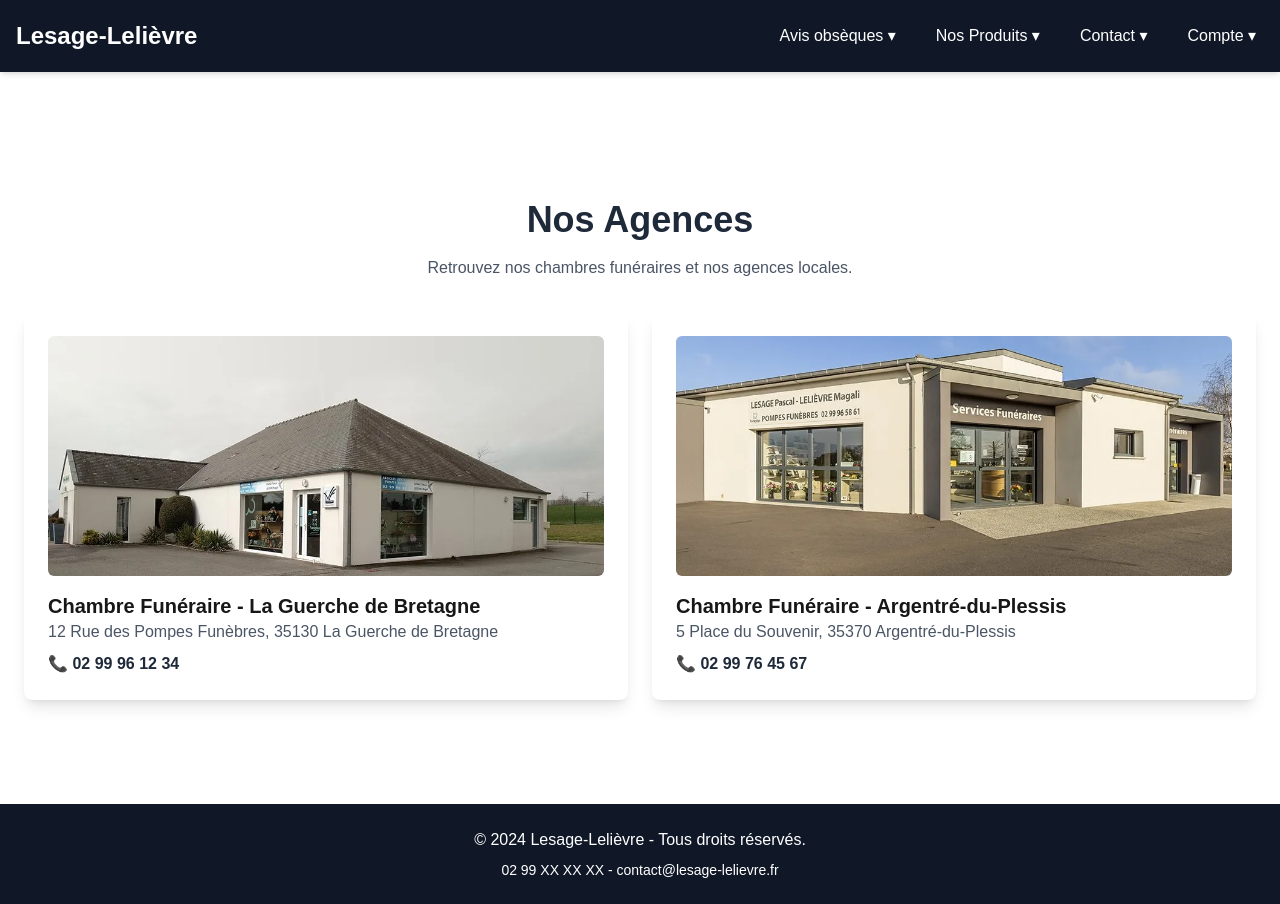
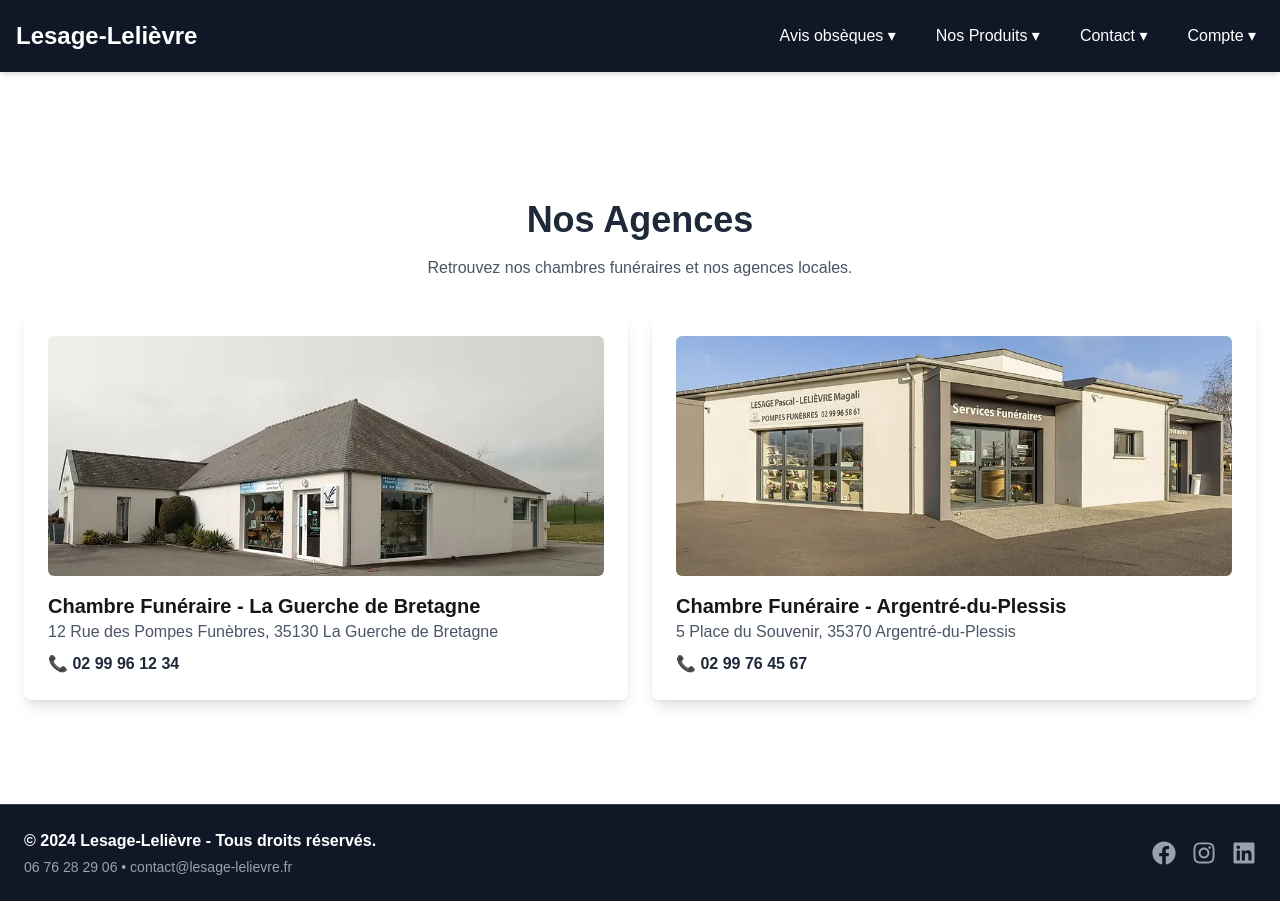
Before and after one commit to ATN35/lesage-lelievre, a Next.js app in the folder frontend/: page /contact/location in a window 1280 px wide. Built offline with nearby package versions, Linux system fonts and the light colour scheme.

Commit message:
footer upgrade

```diff
--- a/frontend/app/components/Footer.tsx
+++ b/frontend/app/components/Footer.tsx
@@ -1,8 +1,28 @@
+import { FaFacebook, FaInstagram, FaLinkedin } from "react-icons/fa";
+
 export default function Footer() {
-    return (
-      <footer className="bg-gray-900 text-white p-6 text-center mt-10">
-        <p>© 2024 Lesage-Lelièvre - Tous droits réservés.</p>
-        <p className="text-sm mt-2">02 99 XX XX XX - contact@lesage-lelievre.fr</p>
-      </footer>
-    );
-  }
+  return (
+    <footer className="bg-gray-900 text-gray-400 p-6 mt-10 border-t border-gray-700">
+      <div className="container mx-auto flex flex-col md:flex-row justify-between items-center">
+        {/* Informations de contact */}
+        <div className="text-center md:text-left">
+          <p className="text-white font-semibold">© 2024 Lesage-Lelièvre - Tous droits réservés.</p>
+          <p className="text-sm mt-1">06 76 28 29 06 • contact@lesage-lelievre.fr</p>
+        </div>
+
+        {/* Icônes de réseaux sociaux */}
+        <div className="flex space-x-4 mt-4 md:mt-0">
+          <a href="https://facebook.com" target="_blank" rel="noopener noreferrer" className="hover:text-white transition">
+            <FaFacebook size={24} />
+          </a>
+          <a href="https://instagram.com" target="_blank" rel="noopener noreferrer" className="hover:text-white transition">
+            <FaInstagram size={24} />
+          </a>
+          <a href="https://linkedin.com" target="_blank" rel="noopener noreferrer" className="hover:text-white transition">
+            <FaLinkedin size={24} />
+          </a>
+        </div>
+      </div>
+    </footer>
+  );
+}
--- a/package.json
+++ b/package.json
@@ -1,5 +1,6 @@
 {
   "dependencies": {
-    "mapbox-gl": "^3.10.0"
+    "mapbox-gl": "^3.10.0",
+    "react-icons": "^5.5.0"
   }
 }
```
Also changed, not shown: frontend/public/images/Casket -1.jpg (renamed from frontend/public/images/Casket-1.jpg), 1 other file (tests, documents, lock files or other folders).
